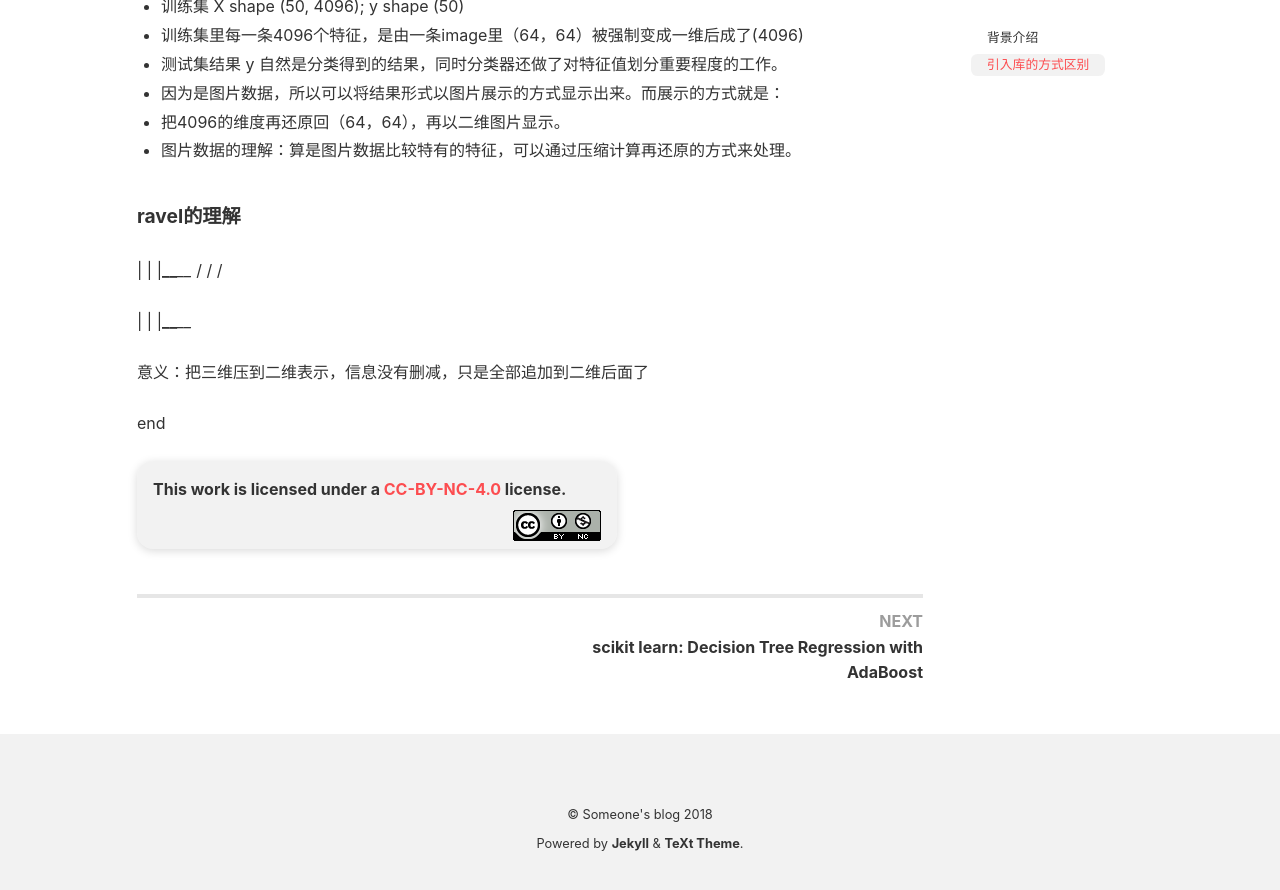
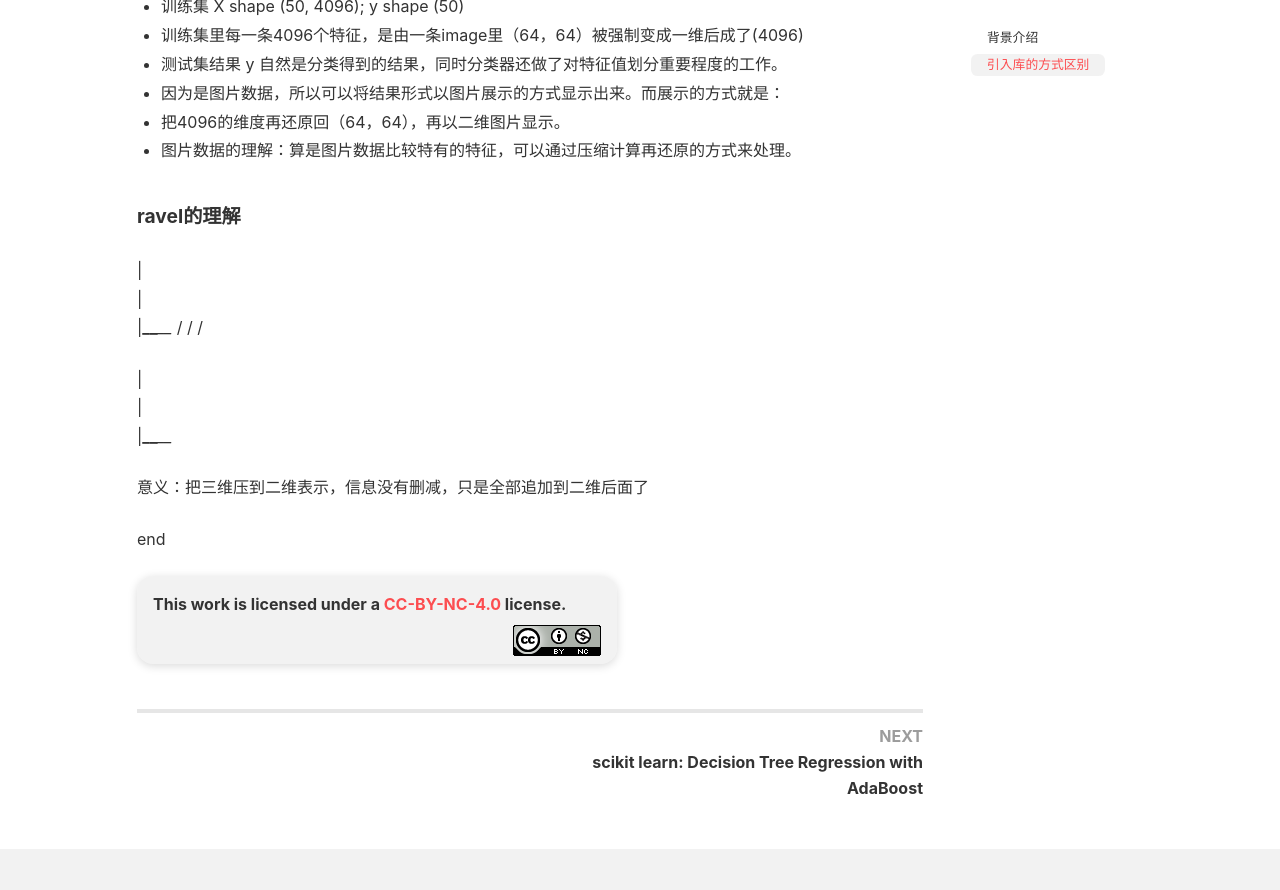
Before and after one commit to slyrx/Tech_Blog, a Jekyll site: the page built from _posts/2018-7-11-scikit-learn-example.md, in a window 1280 px wide and 900 px high, scrolled down 1629 px. Shown: the top 890 px of the window. Built offline with Jekyll 4.4.1, drawn with Linux system fonts in a browser that asks for light colours; nearby versions of some CDN libraries.

Commit message:
add new articles

```diff
--- a/_posts/2018-7-11-scikit-learn-example.md
+++ b/_posts/2018-7-11-scikit-learn-example.md
@@ -70,15 +70,15 @@ tags: [机器学习, 数据挖掘, scikit-learn, ensemble methods]
 
 #### ravel的理解
 
-   \|
-   \|
+   \|<br>
+   \|<br>
    \|__________
   /
  /
 /
 
-   \|
-   \|
+   \|<br>
+   \|<br>
    \|__________
 
 意义：把三维压到二维表示，信息没有删减，只是全部追加到二维后面了
```
